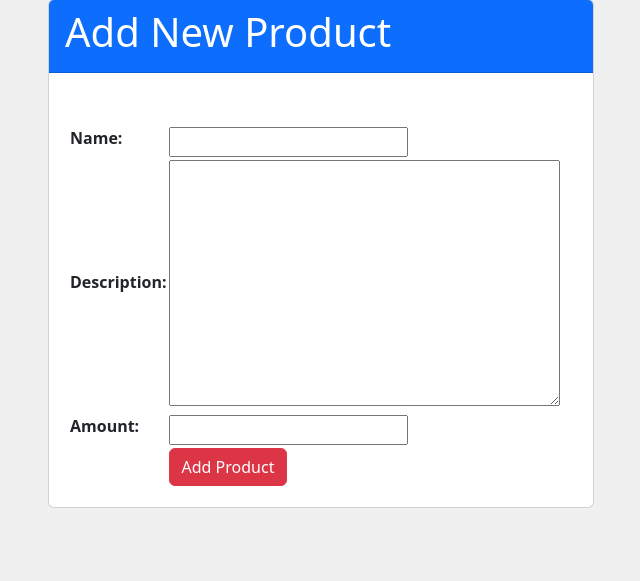
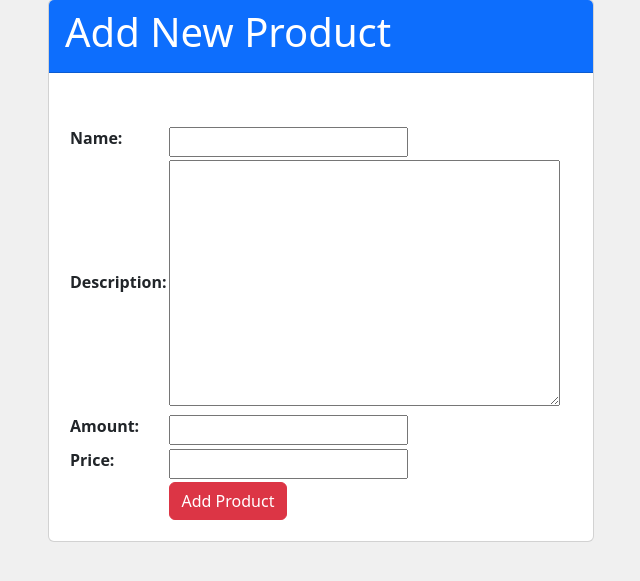
Before and after one commit to WahyuSuryansyah/wahyus_shop, a Django app: page /create-product in a window 1280 px wide. Shown: the part 49-630 px from the top of the page, without its empty margins (319-959 px from the left). Run offline with Django 4.2, Linux system fonts and the light colour scheme; some libraries are stand-ins or nearby versions.

Commit message:
Tugas 9 Selesai

```diff
--- a/main/forms.py
+++ b/main/forms.py
@@ -4,4 +4,4 @@ from main.models import Product
 class ProductForm(ModelForm):
     class Meta:
         model = Product
-        fields = ["name", "description", "amount"]
+        fields = ["name", "description", "amount", "price"]
--- a/main/models.py
+++ b/main/models.py
@@ -6,4 +6,5 @@ class Product(models.Model):
     user = models.ForeignKey(User, on_delete=models.CASCADE)
     name = models.CharField(max_length=255)
     amount = models.IntegerField()
+    price = models.IntegerField()
     description = models.TextField()
--- a/main/templates/main.html
+++ b/main/templates/main.html
@@ -103,6 +103,10 @@
                                     <label for="amount" class="col-form-label">Amount:</label>
                                     <input type="number" class="form-control" id="amount" name="amount"></input>
                                 </div>
+                                <div class="mb-3">
+                                    <label for="price" class="col-form-label">Price:</label>
+                                    <input type="number" class="form-control" id="price" name="price"></input>
+                                </div>
                             </form>
                         </div>
                         <div class="modal-footer">
@@ -144,6 +148,7 @@
                             <h5 class="card-text text-center">{{ product.name }}</h5>
                             <p class="card-text">Description: {{ product.description }}</p>
                             <p class="card-text">Amount: {{ product.amount }}</p>
+                            <p class="card-text">Price: {{ product.price }}</p>
 
                             <a href="{% url 'main:delete_product' product.pk %}">
                                 <button class="btn btn-primary" style="background-color: #66A182; border: none; border-radius: 5px;">
--- a/main/views.py
+++ b/main/views.py
@@ -41,6 +41,7 @@ def create_product_flutter(request):
             user = request.user,
             name = data["name"],
             price = int(data["price"]),
+            amount = int(data["amount"]),
             description = data["description"]
         )
 
@@ -146,9 +147,10 @@ def add_product_ajax(request):
         name = request.POST.get("name")
         description = request.POST.get("description")
         amount = request.POST.get("amount")
+        price = request.POST.get("price")
         user = request.user
 
-        new_product = Product(name=name, description=description, amount=amount, user=user)
+        new_product = Product(name=name, description=description, amount=amount, user=user, price=price)
         new_product.save()
 
         return HttpResponse(b"CREATED", status=201)
```
Also changed, not shown: main/migrations/0003_product_price.py (added).
